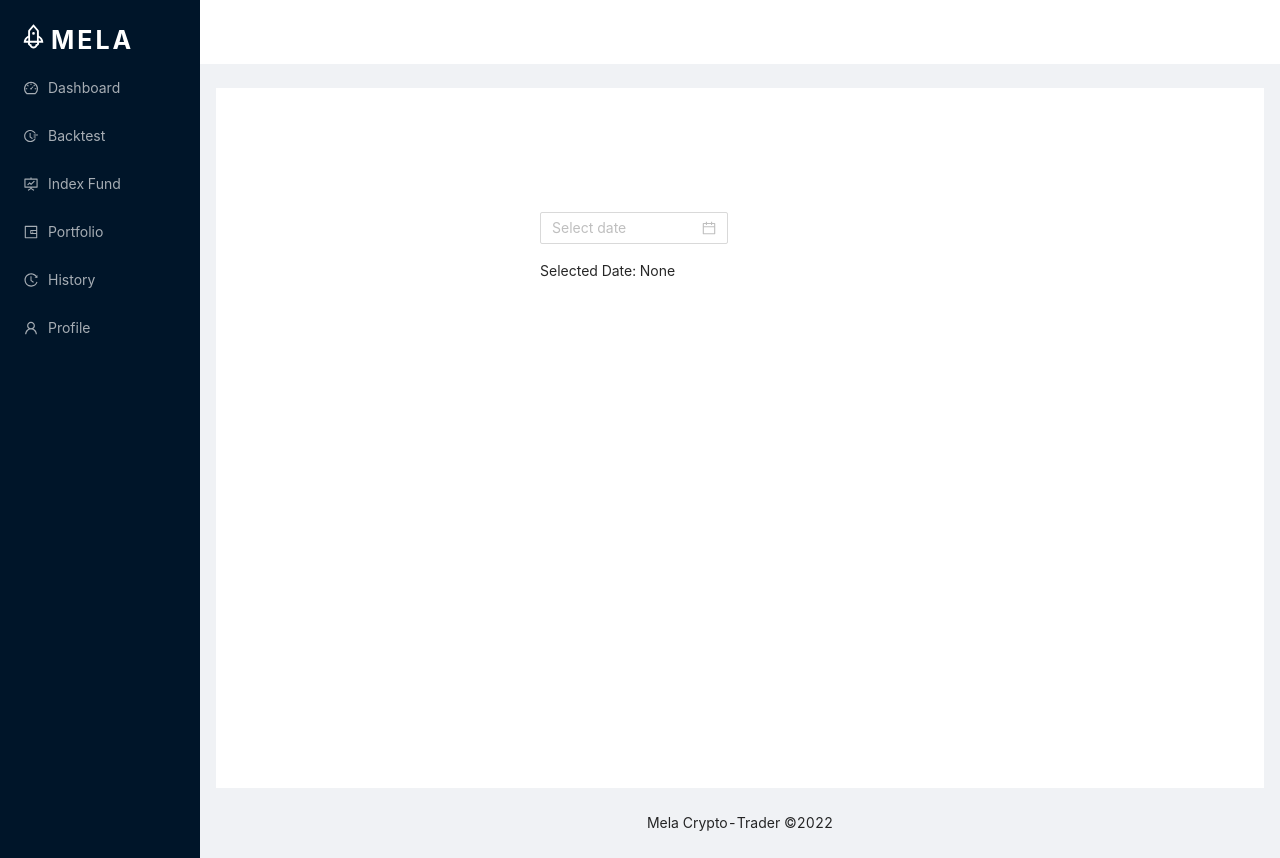
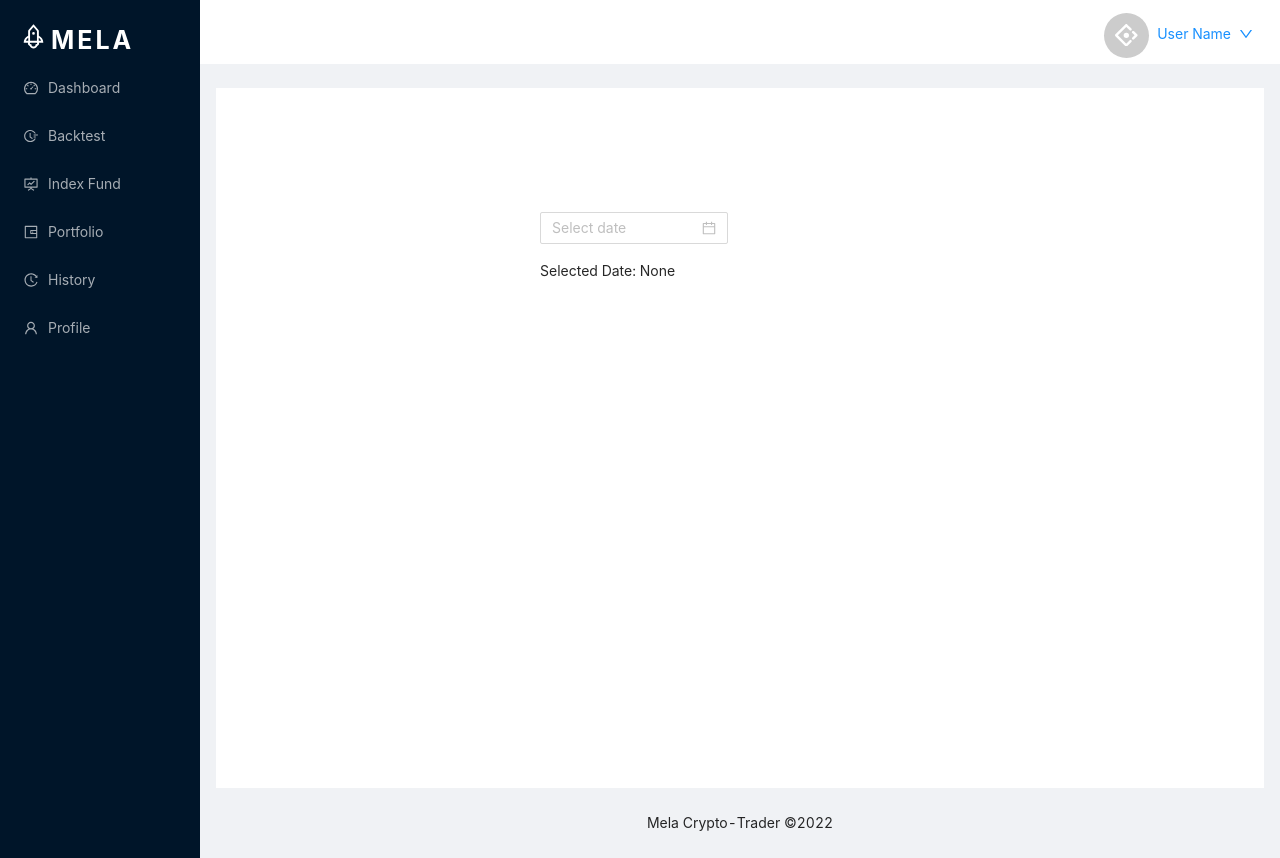
Before and after one commit to andyalex234/mela-crypto-trader, a Next.js app: page / in a window 1280 px wide. Built offline with nearby package versions, Linux system fonts and the light colour scheme.

Commit message:
feat: added top nav

```diff
--- a/components/layouts/AppLayout.jsx
+++ b/components/layouts/AppLayout.jsx
@@ -1,15 +1,39 @@
 import React from 'react';
 import { useRouter } from 'next/router'
-import { DashboardOutlined, FundProjectionScreenOutlined, FieldTimeOutlined, WalletOutlined, HistoryOutlined, UserOutlined, RocketOutlined } from '@ant-design/icons';
-import { Layout, Menu } from 'antd';
+import { DashboardOutlined, FundProjectionScreenOutlined, FieldTimeOutlined, WalletOutlined, HistoryOutlined, UserOutlined, RocketOutlined, AntDesignOutlined, DownOutlined, LogoutOutlined } from '@ant-design/icons';
+import { Layout, Menu, Avatar, Dropdown, Space, Row, Button, Typography } from 'antd';
 const { Header, Content, Footer, Sider } = Layout;
+const { Text } = Typography
+
+const menu = (
+    <Menu
+        items={[
+            {
+                key: '1',
+                label: (
+                    <a target="_blank" rel="noopener noreferrer" href="https://www.antgroup.com">
+                        Profile
+                    </a>
+                ),
+            },
+            {
+                key: '4',
+                danger: true,
+                icon: <LogoutOutlined />,
+                label: (
+                    <a target="_blank" rel="noopener noreferrer" href="https://www.antgroup.com">
+                        Logout
+                    </a>
+                ),
+            },
+        ]}
+    />
+);
+
+
 
 const AppLayout = ({ children }) => {
     const router = useRouter()
-    // const style = {
-    //     marginRight: 10,
-    //     color: router.asPath === href ? 'red' : 'black',
-    // }
 
     const handleClick = (e, href) => {
         // e.preventDefault()
@@ -105,11 +129,39 @@ const AppLayout = ({ children }) => {
             </Sider>
             <Layout>
                 <Header
-                    className="site-layout-sub-header-background"
+                    className="site-layout-sub-header-background top-nav"
                     style={{
                         padding: 0,
                     }}
-                />
+                >
+                    <div
+                        className='top-nav-right'
+                    >
+                        <Row
+                            align="middle"
+                            justify='space-between'
+                            gutter={[16, 16]}
+                        >
+                            <Space direction='horizontal'>
+                                <Avatar
+                                    size={45}
+                                    icon={<AntDesignOutlined />}
+                                />
+                                <Dropdown overlay={menu}>
+                                    <a onClick={(e) => e.preventDefault()}>
+                                        <Space>
+                                            User Name
+                                            <DownOutlined />
+                                        </Space>
+                                    </a>
+                                </Dropdown>
+                                {/* <Text type='secondary'>To enjoy all the features please</Text>
+                                <Button onClick={() => console.log('sing in/up')}>Signin/Signup</Button> */}
+                            </Space>
+                        </Row>
+                    </div>
+
+                </Header>
                 <Content
                     style={{
                         margin: '24px 16px 0',
--- a/pages/_app.js
+++ b/pages/_app.js
@@ -1,13 +1,16 @@
-import 'antd/dist/antd.css';
-import AppLayout from '../components/layouts/AppLayout';
-import '../styles/Applayout.css';
+import "antd/dist/antd.css";
+import AppLayout from "../components/layouts/AppLayout";
+import "../styles/Applayout.css";
+import { SessionProvider } from "next-auth/react";
 
-function MyApp({ Component, pageProps }) {
+function MyApp({ Component, pageProps: { session, ...pageProps } }) {
   return (
-     <AppLayout>
-       <Component {...pageProps} />
-     </AppLayout>
-  )
+    <SessionProvider session={session}>
+      <AppLayout>
+        <Component {...pageProps} />
+      </AppLayout>
+    </SessionProvider>
+  );
 }
 
-export default MyApp
+export default MyApp;
--- a/styles/Applayout.css
+++ b/styles/Applayout.css
@@ -2,6 +2,15 @@
     background: #fff;
   }
 
+  .top-nav {
+    float: right;
+  }
+  .top-nav-right {
+    float: right;
+    padding-right: 35px;
+    padding-top: 2px;
+    padding-bottom: 2px;
+  }
   .site-layout-background {
     background: #fff;
   }
```
